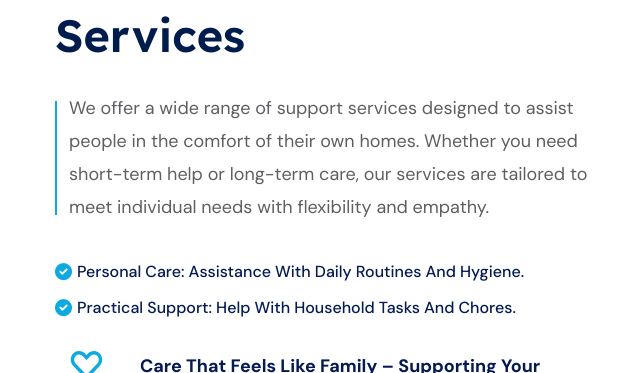
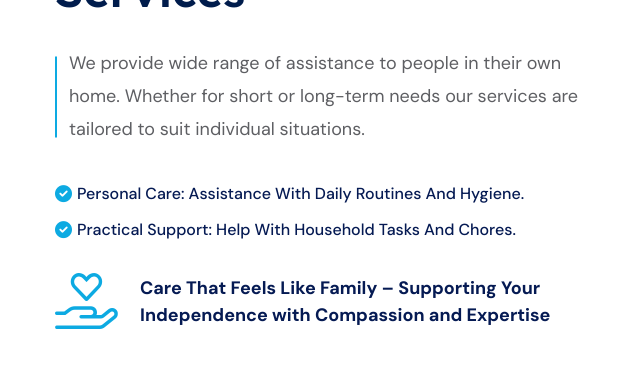
Before and after one commit to Suraj-0828/Health_Care_Project, a PHP site: page / in a window 1280 px wide. Shown: the part 1582-1955 px from the top of the page, without its empty margins (600-1240 px from the left). Run offline with PHP 8.4, Linux system fonts and the light colour scheme; some libraries are stand-ins or nearby versions; some web fonts are replaced.

Commit message:
Add files via upload

```diff
--- a/footer.php
+++ b/footer.php
@@ -1,6 +1,6 @@
 <!-- footer-area-start -->
 <footer>
-    <div class="footr-area theme-bg-hai pt-25">
+    <div class="footr-area theme-bg-hai pt-1">
         <div class="footer-top mt-40">
             <div class="container">
                 <div class="row">
@@ -30,7 +30,7 @@
                     </div>
                     <div class="col-lg-3 col-md-6 col-sm-6">
                         <div class="tp-footer-widget tp-footer-2-col-2 mb-65 pt-65">
-                            <h4 class="tp-footer-widget-title mb-30">Quick Link</h4>
+                            <h4 class="tp-footer-widget-title mb-30 mb-3">Quick Link</h4>
                             <div class="tp-footer-widget-link">
                                 <ul>
                                     <li><a href="https://democareservices.co.uk/">Home</a></li>
@@ -43,7 +43,7 @@
                     </div>
                     <div class="col-lg-3 col-md-6 col-sm-6">
                         <div class="tp-footer-widget tp-footer-2-col-3 mb-65 pt-65">
-                            <h4 class="tp-footer-widget-title mb-30">Our Services</h4>
+                            <h4 class="tp-footer-widget-title mb-30 mb-3">Our Services</h4>
                             <div class="tp-footer-widget-link">
                                 <ul>
                                     <li><a href="children-care.php">Children Care</a></li>
@@ -55,20 +55,23 @@
                     </div>
                     <div class="col-lg-3 col-md-6">
                         <div class="tp-footer-widget tp-footer-2-col-1 mb-65 pt-65">
-                            <h4 class="tp-footer-widget-title mb-30">Contact Info</h4>
+                            <h4 class="tp-footer-widget-title mb-30 mb-3">Contact Info</h4>
                             <div class="tp-footer-widget-content">
                                 <div class="tp-footer-widget-content-list">
                                     <div class="tp-footer-widget-content-list-item d-flex align-items-start mb-15">
-                                        <i class="fa-solid fa-location-dot"></i> <a href="javascript:void(0)">Suit No. 104, Legacy Centre, Hanworth Trading Estate, Hampton Road West, Feltham, TW13 6DH</a>
+                                        <i class="fa-solid fa-location-dot"></i> <a href="javascript:void(0)">Suit No 104, Legacy Centre, Hanworth Trading Estate, Hampton Road West, Feltham, TW13 6DH.</a>
                                     </div>
                                     <div class="tp-footer-widget-content-list-item d-flex align-items-start mb-15">
                                         <i class="fa-solid fa-envelope"></i> <a href="mailto:info@democareservices.co.uk">info@democareservices.co.uk</a>
                                     </div>
                                     <div class="tp-footer-widget-content-list-item d-flex align-items-start mb-15">
-                                        <i class="fa-solid fa-phone"></i> <a href="tel:+02087555844"> +02087555844 </a>
+                                        <i class="fa-solid fa-phone"></i> <a href="tel:02087555844"> +02087555844 </a>
+                                    </div>
+                                    <div class="tp-footer-widget-content-list-item d-flex align-items-start mb-15">
+                                        <i class="fa-solid fa-phone"></i> <a href="tel:+07450268531"> +07450268531 </a>
                                     </div>
                                     <div class="tp-footer-widget-content-list-item d-flex align-items-start">
-                                        <i class="fa-solid fa-phone"></i> <a href="tel:+07450268531"> +07450268531 </a>
+                                        <i class="fa-solid fa-phone"></i> <a href="tel:+07453298381"> +07453298381 </a>
                                     </div>
                                 </div>
                             </div>
--- a/header.php
+++ b/header.php
@@ -75,7 +75,7 @@ info@democareservices.co.uk">
                                      </ul>
                                  </nav>
                              </div>
-                             <div class="offcanvas-btn d-xl-none mr-30">
+                             <div class="offcanvas-btn d-xl-none ml-30">
                                  <button class="offcanvas-open-btn"><i class="fa-solid fa-bars"></i></button>
                              </div>
                          </div>
@@ -172,7 +172,7 @@ info@democareservices.co.uk">
              </button>
          </div>
          <div class="offcanvas__content">
-             <div class="offcanvas__top mb-70 d-flex justify-content-between align-items-center">
+             <div class="offcanvas__top mb-50 d-flex justify-content-between align-items-center">
                  <div class="offcanvas__logo logo">
                      <a href="index.php">
                          <img class="mobile-logo-fix" src="assets/img/about/dcs-logo.png" alt="logo">
--- a/index.php
+++ b/index.php
@@ -72,24 +72,24 @@
       </div>
 
       <!-- about-area-start -->
-      <section class="about-area tp-about-3 mt-70">
+      <section class="about-area tp-about-3 pt-50">
          <div class="container">
             <div class="row">
                <div class="col-lg-6">
                   <div class="tp-about-2-wrap mb-50">
-                     <div class="tp-about-2-thumb">
-                        <img src="assets/img/about/about-3-thumb-1.jpg" alt="">
+                     <div class="mt-20" style="text-align: center;">
+                        <img src="assets/img/about/sss1.png" width="100%" height="100%" alt="">
                      </div>
 
                   </div>
                </div>
                <div class="col-lg-6">
-                  <div class="tp-about-2-wrapper mt-25 mb-50">
+                  <div class="tp-about-2-wrapper mb-40">
                      <div class="tp-section text-p mb-35">
                         <span><img src="assets/img/shape/section-shape-1.svg" alt=""></span>
                         <h5 class="tp-section-subtitle">Home Care Services</h5>
                         <h3 class="tp-section-title pb-30">Welcome to Democare Services</h3>
-                        <p>We offer a wide range of support services designed to assist people in the comfort of their own homes. Whether you need short-term help or long-term care, our services are tailored to meet individual needs with flexibility and empathy.</p>
+                        <p>We provide wide range of assistance to people in their own home. Whether for short or long-term needs our services are tailored to suit individual situations.</p>
                      </div>
                      <div class="tp-about-list mb-30">
                         <ul>
@@ -116,7 +116,7 @@
       <!-- about-area-end -->
 
       <!-- services-area-start -->
-      <section class="services-area tp-services-3 pt-40 pb-30">
+      <section class="services-area tp-services-3 pb-30">
          <div class="container">
             <div class="row">
                <div class="col-lg-12">
@@ -132,7 +132,7 @@
                   <div class="tp-services-3-item">
                      <div class="tp-services-3-thumb p-relative">
                         <div class="fix p-relative">
-                           <img src="assets/img/home/1.jpg" alt="">
+                           <img src="assets/img/last-update/homepage/children-care.jpg" alt="">
                            <div class="tp-services-3-content">
                               <div class="tp-services-3-icon">
                                  <span><i class="flaticon-wheel-chair"></i></span>
@@ -155,7 +155,7 @@
                   <div class="tp-services-3-item">
                      <div class="tp-services-3-thumb p-relative">
                         <div class="fix p-relative">
-                           <img src="assets/img/home/2.jpg" alt="">
+                           <img src="assets/img/last-update/homepage/elder-care.jpg" alt="">
                            <div class="tp-services-3-content">
                               <div class="tp-services-3-icon">
                                  <span><i class="flaticon-physiotherapy-1"></i></span>
@@ -178,7 +178,7 @@
                   <div class="tp-services-3-item">
                      <div class="tp-services-3-thumb p-relative">
                         <div class="fix p-relative">
-                           <img src="assets/img/services/services-3-thumb-3.jpg" alt="">
+                           <img src="assets/img/last-update/homepage/disabled-care.jpg" alt="">
                            <div class="tp-services-3-content">
                               <div class="tp-services-3-icon">
                                  <span><i class="flaticon-physiotherapy"></i></span>
@@ -205,10 +205,38 @@
       </section>
       <!-- services-area-end -->
 
+
+      <div class="body-services-section">
+         <div class="services-section">
+            <!-- Title and Description -->
+            <div class="services-header">
+               <h2>Our Specialized Care Services</h2>
+               <p>
+                  We are dedicated to providing comprehensive care tailored to the unique needs of individuals of all ages.
+                  Our specialized services ensure the highest level of support for adults, children, and those with specific health conditions.
+               </p>
+            </div>
+
+            <!-- Services List -->
+            <ul class="services-list">
+               <li>Complex care</li>
+               <li>Personal care</li>
+               <li>Caring for adults (18 to 65 years and over)</li>
+               <li>Caring for children (0 - 18 years)</li>
+               <li>Dementia</li>
+               <li>Learning disabilities</li>
+               <li>Mental health conditions</li>
+               <li>Physical disabilities</li>
+               <li>Sensory impairments</li>
+            </ul>
+         </div>
+      </div>
+
+
       <!-- services-area-start -->
-      <section class="services-area tp-services-3-wrap theme-bg pt-70 pb-70 mt-70">
+      <section class="services-area tp-services-3-wrap theme-bg pt-50 pb-50 mt-50">
          <div class="container">
-            <div class="row align-items-center">
+            <div class="row">
                <div class="col-lg-7">
                   <div class="tp-section fs-48 mb-50">
                      <span><img src="assets/img/shape/section-shape-1.svg" alt=""></span>
@@ -222,15 +250,15 @@
                   </div>
                </div>
             </div>
-            <div class="row">
-               <div class="col-xl-3 col-lg-4 col-md-6">
+            <div class="row justify-content-center">
+               <div class="col-lg-3 col-md-4 col-sm-6 col-6">
                   <div class="tp-services-3-item-2 mb-30">
                      <div class="tp-services-3-item-2-icon">
                         <span><img src="assets/img/about/hands.png" /></span>
                      </div>
                      <div class="tp-services-3-item-2-content">
-                        <h4 class="tp-services-3-item-2-title"><a class="text-white-1" href="">Nurturing Support</a></h4>
-                        <p class="text-white-1">Specialized care to ensure the well-being of children.</p>
+                        <h4 class="tp-services-3-item-2-title"><a class="text-white-1" href="">Personal Care</a></h4>
+                        <p class="text-white-1">Assisting with daily personal needs for comfort and dignity.</p>
                      </div>
                      <div class="tp-services-3-item-2-shape">
                         <div class="tp-services-3-item-2-shape-1">
@@ -242,14 +270,14 @@
                      </div>
                   </div>
                </div>
-               <div class="col-xl-3 col-lg-4 col-md-6">
+               <div class="col-lg-3 col-md-4 col-sm-6 col-6">
                   <div class="tp-services-3-item-2 mb-30">
                      <div class="tp-services-3-item-2-icon">
                         <span><img src="assets/img/about/growth.png" /></span>
                      </div>
                      <div class="tp-services-3-item-2-content">
-                        <h4 class="tp-services-3-item-2-title"><a class="text-white-1" href="">Growth & Development</a></h4>
-                        <p class="text-white-1">Focus on supporting physical, emotional, and educational growth.</p>
+                        <h4 class="tp-services-3-item-2-title"><a class="text-white-1" href="">Practical Support</a></h4>
+                        <p class="text-white-1">Helping with everyday tasks to simplify life.</p>
                      </div>
                      <div class="tp-services-3-item-2-shape">
                         <div class="tp-services-3-item-2-shape-1">
@@ -261,14 +289,14 @@
                      </div>
                   </div>
                </div>
-               <div class="col-xl-3 col-lg-4 col-md-6">
+               <div class="col-lg-3 col-md-4 col-sm-6 col-6">
                   <div class="tp-services-3-item-2 mb-30">
                      <div class="tp-services-3-item-2-icon">
                         <span><i class="flaticon-charity"></i></span>
                      </div>
                      <div class="tp-services-3-item-2-content">
-                        <h4 class="tp-services-3-item-2-title"><a class="text-white-1" href="">Safe Environment</a></h4>
-                        <p class="text-white-1"> Ensuring a safe, loving, and structured setting.</p>
+                        <h4 class="tp-services-3-item-2-title"><a class="text-white-1" href="">Convalescent Care</a></h4>
+                        <p class="text-white-1"> Supporting recovery after illness or surgery.</p>
                      </div>
                      <div class="tp-services-3-item-2-shape">
                         <div class="tp-services-3-item-2-shape-1">
@@ -280,14 +308,14 @@
                      </div>
                   </div>
                </div>
-               <div class="col-xl-3 col-lg-4 col-md-6">
+               <div class="col-lg-3 col-md-4 col-sm-6 col-6">
                   <div class="tp-services-3-item-2 mb-30">
                      <div class="tp-services-3-item-2-icon">
                         <span><i class="flaticon-home"></i></span>
                      </div>
                      <div class="tp-services-3-item-2-content">
-                        <h4 class="tp-services-3-item-2-title"><a class="text-white-1" href="">Compassionate Care</a></h4>
-                        <p class="text-white-1">Providing respectful and empathetic support for seniors.</p>
+                        <h4 class="tp-services-3-item-2-title"><a class="text-white-1" href="">Night-time Care</a></h4>
+                        <p class="text-white-1">Providing care and safety during the night.</p>
                      </div>
                      <div class="tp-services-3-item-2-shape">
                         <div class="tp-services-3-item-2-shape-1">
@@ -299,14 +327,14 @@
                      </div>
                   </div>
                </div>
-               <div class="col-xl-3 col-lg-4 col-md-6">
+               <div class="col-lg-3 col-md-4 col-sm-6 col-6">
                   <div class="tp-services-3-item-2 mb-30">
                      <div class="tp-services-3-item-2-icon">
                         <span><i class="flaticon-medical-insurance"></i></span>
                      </div>
                      <div class="tp-services-3-item-2-content">
-                        <h4 class="tp-services-3-item-2-title"><a class="text-white-1" href="">Independence & Comfort</a></h4>
-                        <p class="text-white-1">Promoting independence while ensuring comfort and safety.</p>
+                        <h4 class="tp-services-3-item-2-title"><a class="text-white-1" href="">Breaks for Family</a></h4>
+                        <p class="text-white-1">Offering respite to family caregivers.</p>
                      </div>
                      <div class="tp-services-3-item-2-shape">
                         <div class="tp-services-3-item-2-shape-1">
@@ -318,14 +346,14 @@
                      </div>
                   </div>
                </div>
-               <div class="col-xl-3 col-lg-4 col-md-6">
+               <div class="col-lg-3 col-md-4 col-sm-6 col-6">
                   <div class="tp-services-3-item-2 mb-30">
                      <div class="tp-services-3-item-2-icon">
                         <span><i class="flaticon-nurse"></i></span>
                      </div>
                      <div class="tp-services-3-item-2-content">
-                        <h4 class="tp-services-3-item-2-title"><a class="text-white-1" href="">Personalized Assistance</a></h4>
-                        <p class="text-white-1">Tailored services to meet individual health and lifestyle needs.</p>
+                        <h4 class="tp-services-3-item-2-title"><a class="text-white-1" href="">Carers (Respite)</a></h4>
+                        <p class="text-white-1">Temporary relief for caregivers while ensuring care.</p>
                      </div>
                      <div class="tp-services-3-item-2-shape">
                         <div class="tp-services-3-item-2-shape-1">
@@ -337,14 +365,14 @@
                      </div>
                   </div>
                </div>
-               <div class="col-xl-3 col-lg-4 col-md-6">
+               <div class="col-lg-3 col-md-4 col-sm-6 col-6">
                   <div class="tp-services-3-item-2 mb-30">
                      <div class="tp-services-3-item-2-icon">
                         <span><i class="flaticon-hospice"></i></span>
                      </div>
                      <div class="tp-services-3-item-2-content">
-                        <h4 class="tp-services-3-item-2-title"><a class="text-white-1" href="">In Home respite</a></h4>
-                        <p class="text-white-1">Offering temporary relief for family caregivers with in-home professional care.</p>
+                        <h4 class="tp-services-3-item-2-title"><a class="text-white-1" href="">Children and Families</a></h4>
+                        <p class="text-white-1">Tailored support for children and families.</p>
                      </div>
                      <div class="tp-services-3-item-2-shape">
                         <div class="tp-services-3-item-2-shape-1">
@@ -356,14 +384,72 @@
                      </div>
                   </div>
                </div>
-               <div class="col-xl-3 col-lg-4 col-md-6">
+               <div class="col-lg-3 col-md-4 col-sm-6 col-6">
                   <div class="tp-services-3-item-2 mb-30">
                      <div class="tp-services-3-item-2-icon">
                         <span><i class="flaticon-ambulance"></i></span>
                      </div>
                      <div class="tp-services-3-item-2-content">
-                        <h4 class="tp-services-3-item-2-title"><a class="text-white-1" href="">Transport Helping</a></h4>
-                        <p class="text-white-1">Providing reliable transportation for appointments, errands, and social outings.</p>
+                        <h4 class="tp-services-3-item-2-title"><a class="text-white-1" href="">Special Care</a></h4>
+                        <p class="text-white-1">Addressing unique care needs with expertise.</p>
+                     </div>
+                     <div class="tp-services-3-item-2-shape">
+                        <div class="tp-services-3-item-2-shape-1">
+                           <img src="assets/img/shape/services-3-shape-2.png" alt="">
+                        </div>
+                        <div class="tp-services-3-item-2-shape-2">
+                           <img src="assets/img/shape/services-3-shape-3.png" alt="">
+                        </div>
+                     </div>
+                  </div>
+               </div>
+
+               <div class="col-lg-3 col-md-4 col-sm-6 col-6">
+                  <div class="tp-services-3-item-2 mb-30">
+                     <div class="tp-services-3-item-2-icon">
+                        <span><i class="flaticon-charity"></i></span>
+                     </div>
+                     <div class="tp-services-3-item-2-content">
+                        <h4 class="tp-services-3-item-2-title"><a class="text-white-1" href="">Live-In Care</a></h4>
+                        <p class="text-white-1">Providing 24/7 in-home care for independence.</p>
+                     </div>
+                     <div class="tp-services-3-item-2-shape">
+                        <div class="tp-services-3-item-2-shape-1">
+                           <img src="assets/img/shape/services-3-shape-2.png" alt="">
+                        </div>
+                        <div class="tp-services-3-item-2-shape-2">
+                           <img src="assets/img/shape/services-3-shape-3.png" alt="">
+                        </div>
+                     </div>
+                  </div>
+               </div>
+               <div class="col-lg-3 col-md-4 col-sm-6 col-6">
+                  <div class="tp-services-3-item-2 mb-30">
+                     <div class="tp-services-3-item-2-icon">
+                        <span><i class="flaticon-ambulance"></i></span>
+                     </div>
+                     <div class="tp-services-3-item-2-content">
+                        <h4 class="tp-services-3-item-2-title"><a class="text-white-1" href="">Complex Care</a></h4>
+                        <p class="text-white-1">Managing intricate medical needs with precision.</p>
+                     </div>
+                     <div class="tp-services-3-item-2-shape">
+                        <div class="tp-services-3-item-2-shape-1">
+                           <img src="assets/img/shape/services-3-shape-2.png" alt="">
+                        </div>
+                        <div class="tp-services-3-item-2-shape-2">
+                           <img src="assets/img/shape/services-3-shape-3.png" alt="">
+                        </div>
+                     </div>
+                  </div>
+               </div>
+               <div class="col-lg-3 col-md-4 col-sm-6 col-6">
+                  <div class="tp-services-3-item-2 mb-30">
+                     <div class="tp-services-3-item-2-icon">
+                        <span><i class="flaticon-medical-insurance"></i></span>
+                     </div>
+                     <div class="tp-services-3-item-2-content">
+                        <h4 class="tp-services-3-item-2-title"><a class="text-white-1" href="">Supported Living Services</a></h4>
+                        <p class="text-white-1">Encouraging independence with structured support.</p>
                      </div>
                      <div class="tp-services-3-item-2-shape">
                         <div class="tp-services-3-item-2-shape-1">
@@ -389,7 +475,7 @@
       <!-- services-area-end -->
 
       <!-- processing-area-start -->
-      <section class="processing-area tp-process-3 pt-70 fix">
+      <section class="processing-area tp-process-3 pt-50 fix">
          <div class="container">
             <div class="row">
                <div class="col-lg-12">
@@ -452,7 +538,7 @@
       <!-- processing-area-end -->
 
       <!-- cta-area-start -->
-      <div class="container faq-area my-5 contact-section">
+      <div class="container faq-area contact-section">
          <div class="row justify-content-center">
             <div class="col-lg-12">
                <div class="contact-section text-center text-lg-start">
@@ -580,7 +666,7 @@
       <!-- faq-area-end -->
 
       <!-- counter-area-start -->
-      <!-- <section class="counter-area pb-70">
+      <!-- <section class="counter-area pb-50">
          <div class="container">
             <div class="tp-counter-3-bg" style="background-color: #0DAAE2;">
                <div class="row">
@@ -620,7 +706,7 @@
          <div class="container">
             <div class="row">
                <div class="col-lg-6">
-                  <div class="tp-contact-wrapper mb-60">
+                  <div class="tp-contact-wrapper mb-20">
                      <div class="tp-contact-inner">
                         <h4 class="tp-contact-inner-title">Get in touch</h4>
                         <p>We're here to help! Whether you have questions, need more information, or want to schedule a consultation, our team is ready to assist you. Contact us today and let us provide the care and support you deserve.</p>
@@ -635,6 +721,10 @@
                               <div class="tp-contact-item">
                                  <span>Contact</span>
                                  <a href="tel:+07450268531">+07450268531</a>
+                              </div>
+                              <div class="tp-contact-item">
+                                 <span>Contact</span>
+                                 <a href="tel:+07453298381">+07453298381</a>
                               </div>
 
                            </div>
```
Also changed, not shown: about-us.php (+44 -28 lines), children-care.php (+8 -8 lines), disable-care.php (+8 -8 lines), elder-care.php (+8 -8 lines).
